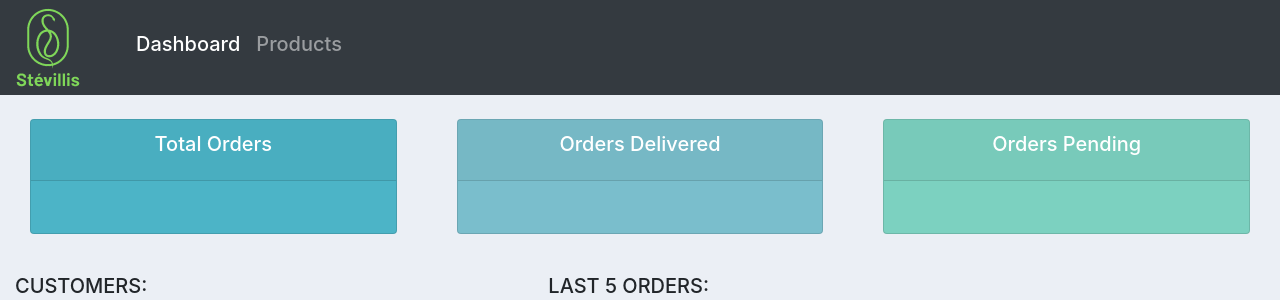
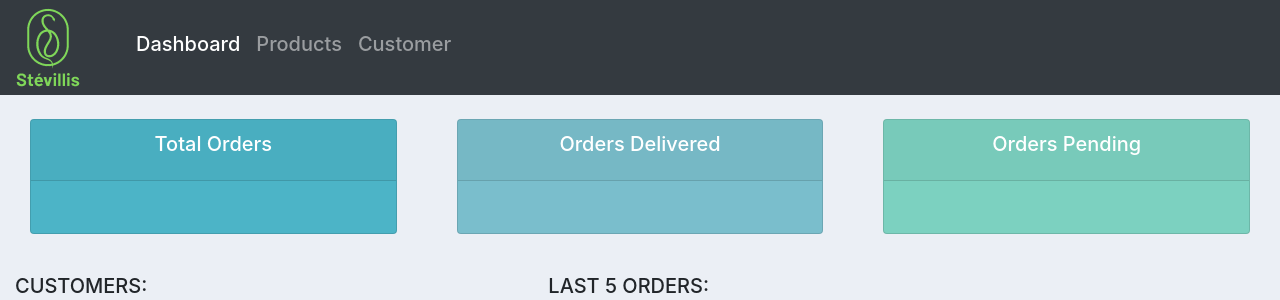
Before and after one commit to stevillis/django-customer-management-app, a Django app: page / in a window 1280 px wide. Shown: the top 300 px of the page. Run offline with Django 3.2, Linux system fonts and the light colour scheme.

Commit message:
Add Customer link to navbar

```diff
--- a/accounts/templates/accounts/navbar.html
+++ b/accounts/templates/accounts/navbar.html
@@ -16,6 +16,9 @@
             <li class="nav-item">
                 <a class="nav-link h5" href="{% url 'products' %}">Products</a>
             </li>
+            <li class="nav-item">
+                <a class="nav-link h5" href="{% url 'customer' %}">Customer</a>
+            </li>
         </ul>
     </div>
 </nav>
```
